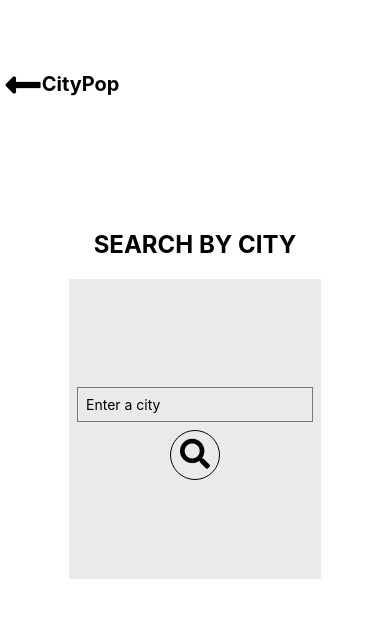
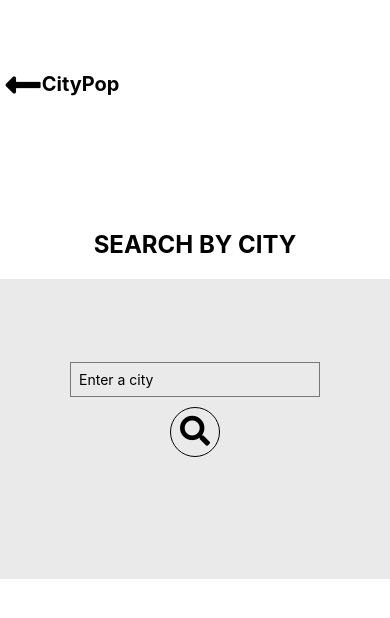
Before and after one commit to kobeisgood/arbetsprovWeKnowIT, a React Native app: screen /CitySearch in a window 390 px wide. Shown: the top 618 px of the page. Built offline with nearby package versions, Linux system fonts and the light colour scheme.

Commit message:
Updated Input styling

```diff
--- a/components/Input.tsx
+++ b/components/Input.tsx
@@ -22,8 +22,19 @@ export const Input = (props:Props) => {
                 onChangeText={props.onChangeText}
                 autoCapitalize='words'
                 value={props.value}
-                style={{padding:8, borderWidth:1, borderColor:'#777', margin:8}}
+                style={styles.input}
             />
         </View>
     )
 }
+
+const styles = StyleSheet.create({
+    input: {
+        padding:8,
+        borderWidth:1,
+        borderColor:'#777',
+        margin:10,
+        width: 250
+
+    }
+})
--- a/components/NavigationButton.tsx
+++ b/components/NavigationButton.tsx
@@ -32,7 +32,7 @@ const styles = StyleSheet.create({
         alignItems:"center",
         justifyContent:"center",
         backgroundColor:'white',
-        width:300,
+        width:350,
         height:50,
         margin: 10
     },
--- a/components/SearchButton.tsx
+++ b/components/SearchButton.tsx
@@ -32,6 +32,7 @@ const styles = StyleSheet.create({
         borderColor:'black',
         borderWidth:1,
         justifyContent: 'center',
-        alignItems:'center'
+        alignItems:'center',
+        marginBottom: 50
     }
 })
--- a/screens/ResultPage.tsx
+++ b/screens/ResultPage.tsx
@@ -77,8 +77,7 @@ export const ResultPage = (props:Props) => {
                 </View>
                     :
                 <View style={styles.contentContainer}>
-                    <PageText text={input}/>
-                    <Text> pop: {result}</Text>
+                    <Text>{result}</Text>
                 </View>
                 }
             </>
--- a/styles/styles.tsx
+++ b/styles/styles.tsx
@@ -12,6 +12,7 @@ export const styles = StyleSheet.create({
     },
     contentContainer: {
         alignItems: 'center',
+        alignSelf: 'stretch',
         height: 300,
         marginTop: 20,
         justifyContent:"center",
```
